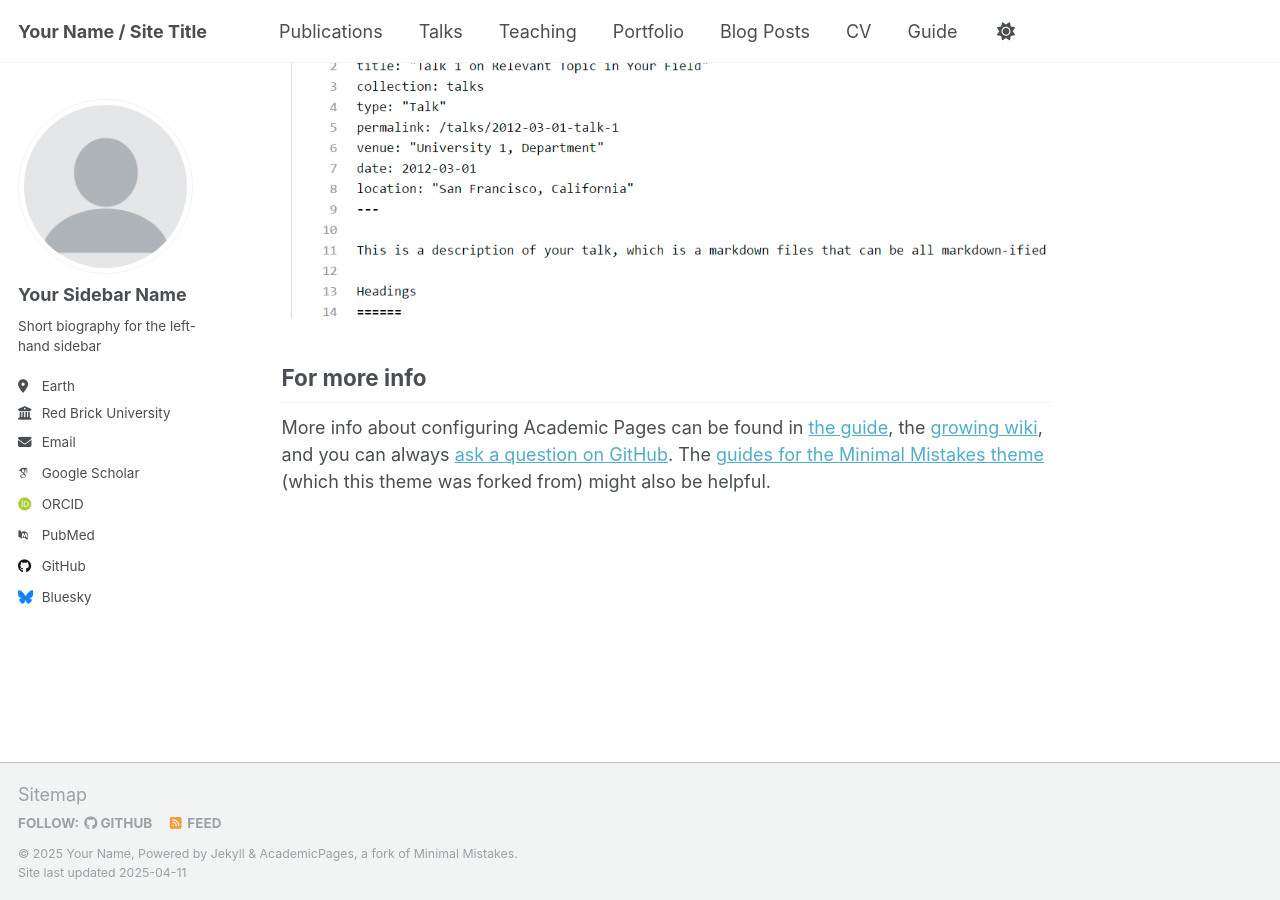
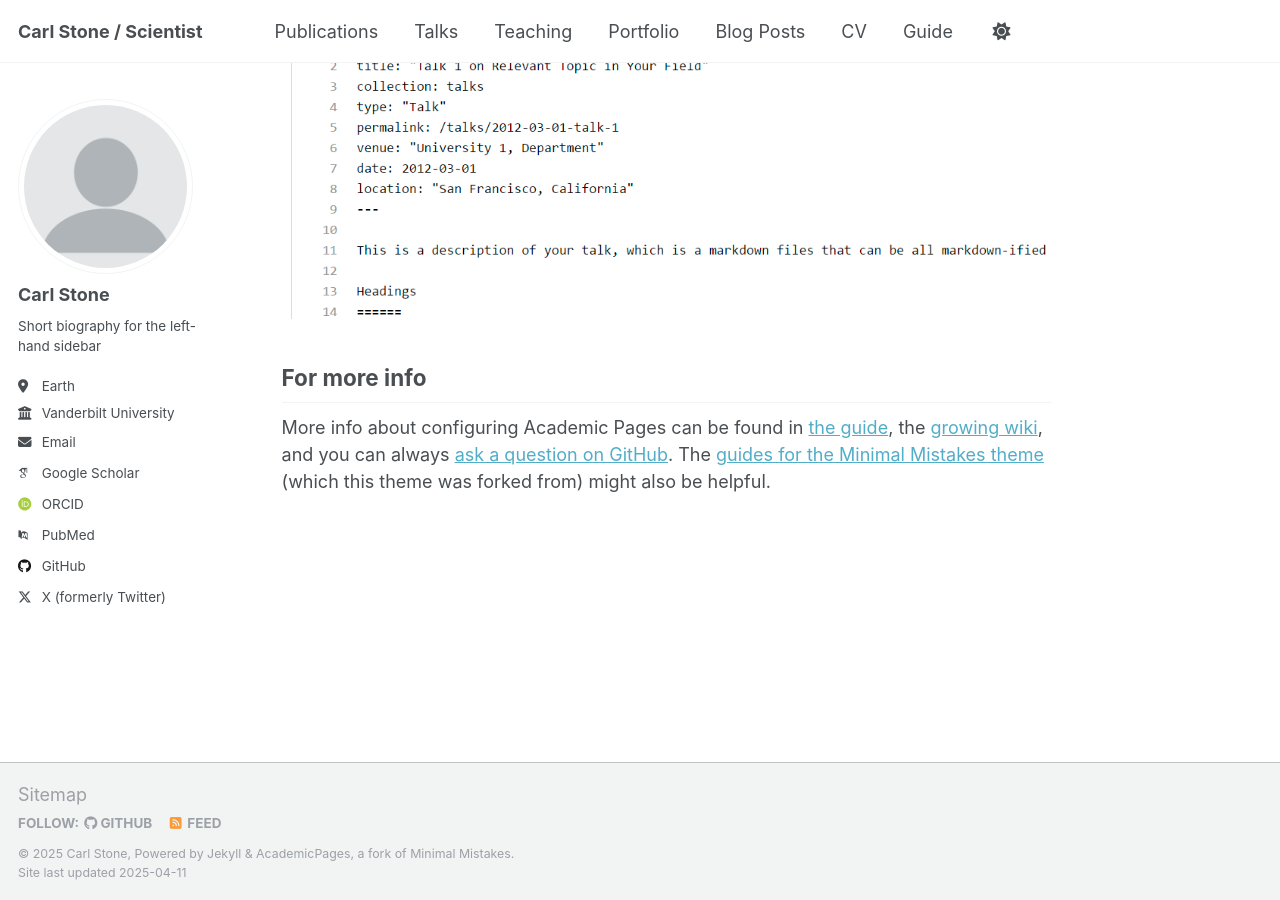
Before and after one commit to carl-stone/carljstone.github.io, a Jekyll site: the page built from _pages/about.md, in a window 1280 px wide and 900 px high, scrolled down 2636 px. Built offline with Jekyll 4.4.1, drawn with Linux system fonts in a browser that asks for light colours; some web fonts are replaced.

Commit message:
Update _config.yml

```diff
--- a/_config.yml
+++ b/_config.yml
@@ -9,13 +9,13 @@
 # Basic Site Settings
 locale                   : "en-US"
 site_theme               : "default"
-title                    : "Your Name / Site Title"
+title                    : "Carl Stone / Scientist"
 title_separator          : "-"
-name                     : &name "Your Name"
-description              : &description "personal description"
-url                      : https://academicpages.github.io # the base hostname & protocol for your site e.g. "https://[your GitHub username].github.io"
+name                     : &name "Carl Stone"
+description              : &description "Carl Stone website"
+url                      : https://carljstone.github.io # the base hostname & protocol for your site e.g. "https://[your GitHub username].github.io"
 baseurl                  : "" # the subpath of your site, e.g. "/blog"
-repository               : "academicpages/academicpages.github.io"
+repository               : "carl-stone/carljstone.github.io"
 
 # Site Author - The following control what appear as part of the author content on the side bar.
 #               If a field is blank the icon and link will not appear, otherwise it will be shown.
@@ -23,21 +23,21 @@ repository               : "academicpages/academicpages.github.io"
 author:
   # Biographic information
   avatar           : "profile.png"
-  name             : "Your Sidebar Name"
+  name             : "Carl Stone"
   pronouns         : # example: "she/her"
   bio              : "Short biography for the left-hand sidebar"
   location         : "Earth"
-  employer         : "Red Brick University"
+  employer         : "Vanderbilt University"
   uri              : # URL
-  email            : "none@example.org"
+  email            : "carl.j.stone@vanderbilt.edu"
 
   # Academic websites
   arxiv            : # URL - Update with the correct link to your profile
-  googlescholar    : "https://scholar.google.com/citations?user=PS_CX0AAAAAJ"
+  googlescholar    : "https://scholar.google.com/citations?user=ZUf6RS8AAAAJ&hl=en"
   impactstory      : # URL
-  orcid            : "http://orcid.org/yourorcidurl"
+  orcid            : "https://orcid.org/0000-0003-0232-5223"
   semantic         : # URL
-  pubmed           : "https://www.ncbi.nlm.nih.gov/pubmed/?term=john+snow"
+  pubmed           : "https://www.ncbi.nlm.nih.gov/pubmed/?term=Carl+Stone"
   researchgate     : # URL
   scopus           : # URL
 
@@ -45,12 +45,12 @@ author:
   bitbucket        : # Username - Update with your username on the site
   codepen          : # Username
   dribbble         : # Username
-  github           : "academicpages"
+  github           : "carl-stone"
   kaggle           : # Username
   stackoverflow    : # User number or user number and name (i.e., use "1" or "1/jeff-atwood")
 
   # Social media
-  bluesky          : "bsky.app" # Replace this with you Bluesky username
+  bluesky          :  # Replace this with you Bluesky username
   facebook         : # Username
   flickr           : # Username
   foursquare       : # Username
@@ -67,7 +67,7 @@ author:
   steam            : # Username
   telegram         : # URL
   tumblr           : # Username
-  twitter          : # Username for X / Twitter
+  twitter          : "StarlCone"
   vine             : # Username
   weibo            : # Username
   wikipedia        : # Username
```
